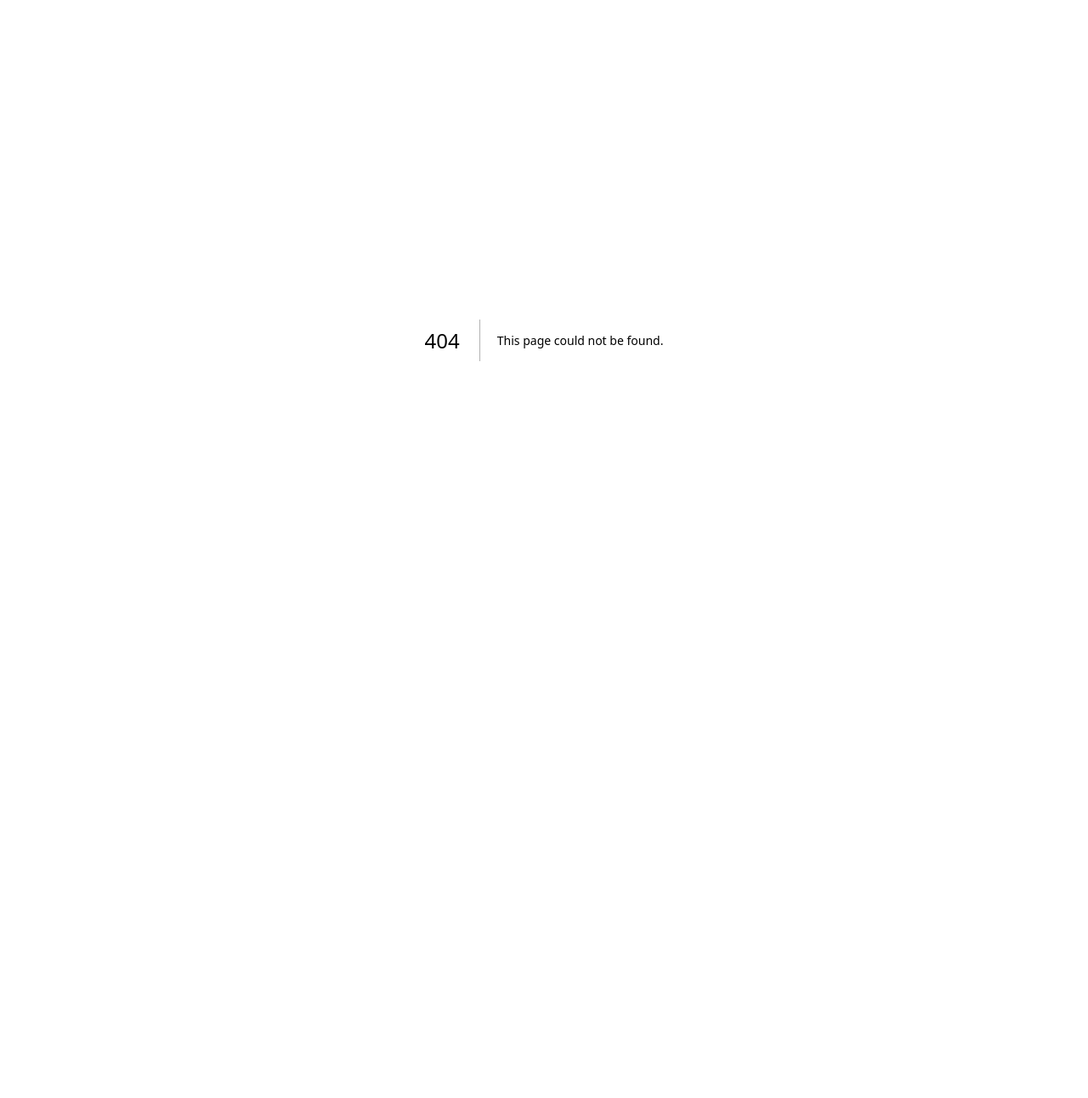
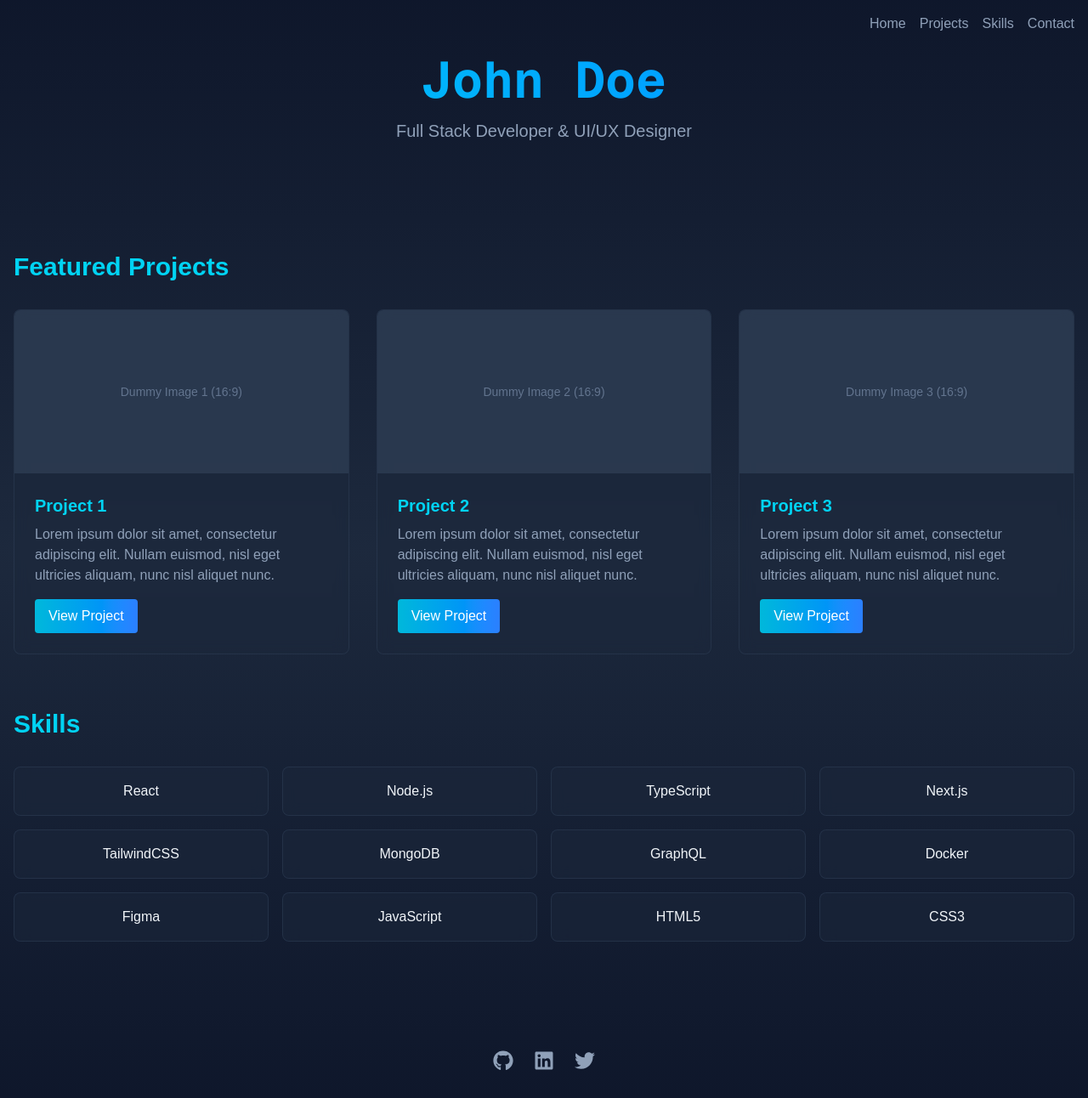
Before and after one commit to wirasatwika026/food-order, a Next.js app: page /portfolio-1 in a window 1280 px wide. Before the commit this address had no page. Shown: the whole page at 85% size. Before the commit the page ends 800 px from the top, so only its background shows below. Built offline with nearby package versions, Linux system fonts and the light colour scheme.

Commit message:
dasdbaskdsa

```diff
--- /dev/null
+++ b/src/app/portfolio-1/page.jsx
@@ -0,0 +1,138 @@
+"use client";
+
+import React from 'react';
+import { motion } from 'framer-motion';
+import { FaGithub, FaLinkedin, FaTwitter } from 'react-icons/fa';
+
+export default function Portfolio1() {
+  const scrollToSection = (id) => {
+    const element = document.getElementById(id);
+    element?.scrollIntoView({ behavior: 'smooth' });
+  };
+
+  return (
+    <div className="min-h-screen bg-gradient-to-b from-slate-900 via-slate-800 to-slate-900 text-slate-100">
+      <motion.header
+        initial={{ opacity: 0, y: -50 }}
+        animate={{ opacity: 1, y: 0 }}
+        transition={{ duration: 0.8 }}
+        className="container mx-auto px-4 py-8 sm:py-16 text-center relative"
+      >
+        <nav className="absolute top-0 left-0 right-0 p-4 flex justify-center sm:justify-end space-x-4">
+          <motion.a onClick={() => scrollToSection('top')} className="text-slate-400 hover:text-cyan-400 transition-colors cursor-pointer" whileHover={{ scale: 1.1 }}>Home</motion.a>
+          <motion.a onClick={() => scrollToSection('projects')} className="text-slate-400 hover:text-cyan-400 transition-colors cursor-pointer" whileHover={{ scale: 1.1 }}>Projects</motion.a>
+          <motion.a onClick={() => scrollToSection('skills')} className="text-slate-400 hover:text-cyan-400 transition-colors cursor-pointer" whileHover={{ scale: 1.1 }}>Skills</motion.a>
+          <motion.a onClick={() => scrollToSection('contact')} className="text-slate-400 hover:text-cyan-400 transition-colors cursor-pointer" whileHover={{ scale: 1.1 }}>Contact</motion.a>
+        </nav>
+        <div className="pt-12 sm:pt-0">
+          <motion.h1
+            className="text-5xl sm:text-6xl font-bold mb-4 font-mono bg-clip-text text-transparent bg-gradient-to-r from-cyan-400 to-blue-500"
+            initial={{ scale: 0.5 }}
+            animate={{ scale: 1 }}
+            transition={{ delay: 0.2 }}
+          >
+            John Doe
+          </motion.h1>
+          <motion.p
+            className="text-lg sm:text-xl mb-8 text-slate-400"
+            initial={{ opacity: 0 }}
+            animate={{ opacity: 1 }}
+            transition={{ delay: 0.4 }}
+          >
+            Full Stack Developer & UI/UX Designer
+          </motion.p>
+        </div>
+      </motion.header>
+
+      <motion.main
+        className="container mx-auto px-4 py-8"
+        initial={{ opacity: 0 }}
+        animate={{ opacity: 1 }}
+        transition={{ delay: 0.6 }}
+      >
+        <section id="projects" className="mb-16 scroll-mt-20">
+          <h2 className="text-3xl font-bold mb-8 text-cyan-400">Featured Projects</h2>
+          <div className="grid grid-cols-1 md:grid-cols-2 lg:grid-cols-3 gap-8">
+            {[1, 2, 3].map((item) => (
+              <motion.div
+                key={item}
+                className="bg-slate-800/50 backdrop-blur-sm rounded-lg overflow-hidden border border-slate-700/50 hover:border-cyan-500/50 transition-colors flex flex-col"
+                whileHover={{ scale: 1.02 }}
+                whileTap={{ scale: 0.98 }}
+              >
+                <div className="w-full h-48 bg-slate-700/70 flex items-center justify-center">
+                  <span className="text-slate-500 text-sm">Dummy Image {item} (16:9)</span>
+                </div>
+                <div className="p-6 flex flex-col flex-grow">
+                  <h3 className="text-xl font-bold mb-2 text-cyan-400">Project {item}</h3>
+                  <p className="text-slate-400 mb-4 flex-grow">Lorem ipsum dolor sit amet, consectetur adipiscing elit. Nullam euismod, nisl eget ultricies aliquam, nunc nisl aliquet nunc.</p>
+                  <motion.button
+                    className="mt-auto bg-gradient-to-r from-cyan-500 to-blue-500 text-white px-4 py-2 rounded hover:from-cyan-600 hover:to-blue-600 transition-all self-start"
+                    whileHover={{ scale: 1.05}}
+                    whileTap={{ scale: 0.95}}
+                  >
+                    View Project
+                  </motion.button>
+                </div>
+              </motion.div>
+            ))}
+          </div>
+        </section>
+
+        <section id="skills" className="mb-16 scroll-mt-20">
+          <h2 className="text-3xl font-bold mb-8 text-cyan-400">Skills</h2>
+          <div className="grid grid-cols-2 sm:grid-cols-3 md:grid-cols-4 gap-4">
+            {['React', 'Node.js', 'TypeScript', 'Next.js', 'TailwindCSS', 'MongoDB', 'GraphQL', 'Docker', 'Figma', 'JavaScript', 'HTML5', 'CSS3'].map((skill) => (
+              <motion.div
+                key={skill}
+                className="bg-slate-800/50 backdrop-blur-sm p-4 rounded-lg text-center border border-slate-700/50 hover:border-cyan-500/50 transition-colors"
+                whileHover={{ scale: 1.1 }}
+                whileTap={{ scale: 0.9 }}
+              >
+                {skill}
+              </motion.div>
+            ))}
+          </div>
+        </section>
+      </motion.main>
+
+      <motion.footer
+        id="contact"
+        className="container mx-auto px-4 py-8 text-center scroll-mt-20"
+        initial={{ opacity: 0 }}
+        animate={{ opacity: 1 }}
+        transition={{ delay: 0.8 }}
+      >
+        <div className="flex justify-center space-x-6">
+          <motion.a
+            href="https://github.com"
+            target="_blank"
+            rel="noopener noreferrer"
+            whileHover={{ scale: 1.2 }}
+            className="text-2xl text-slate-400 hover:text-cyan-400 transition-colors"
+          >
+            <FaGithub />
+          </motion.a>
+          <motion.a
+            href="https://linkedin.com"
+            target="_blank"
+            rel="noopener noreferrer"
+            whileHover={{ scale: 1.2 }}
+            className="text-2xl text-slate-400 hover:text-cyan-400 transition-colors"
+          >
+            <FaLinkedin />
+          </motion.a>
+          <motion.a
+            href="https://twitter.com"
+            target="_blank"
+            rel="noopener noreferrer"
+            whileHover={{ scale: 1.2 }}
+            className="text-2xl text-slate-400 hover:text-cyan-400 transition-colors"
+          >
+            <FaTwitter />
+          </motion.a>
+        </div>
+      </motion.footer>
+    </div>
+  );
+}
```
